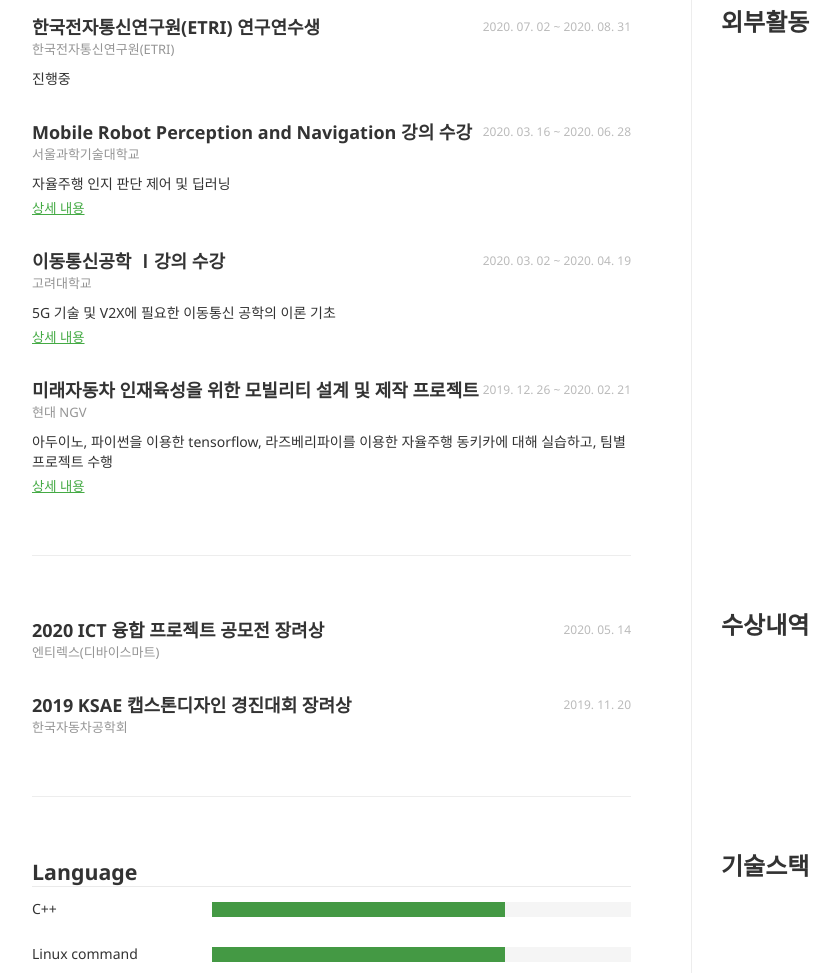
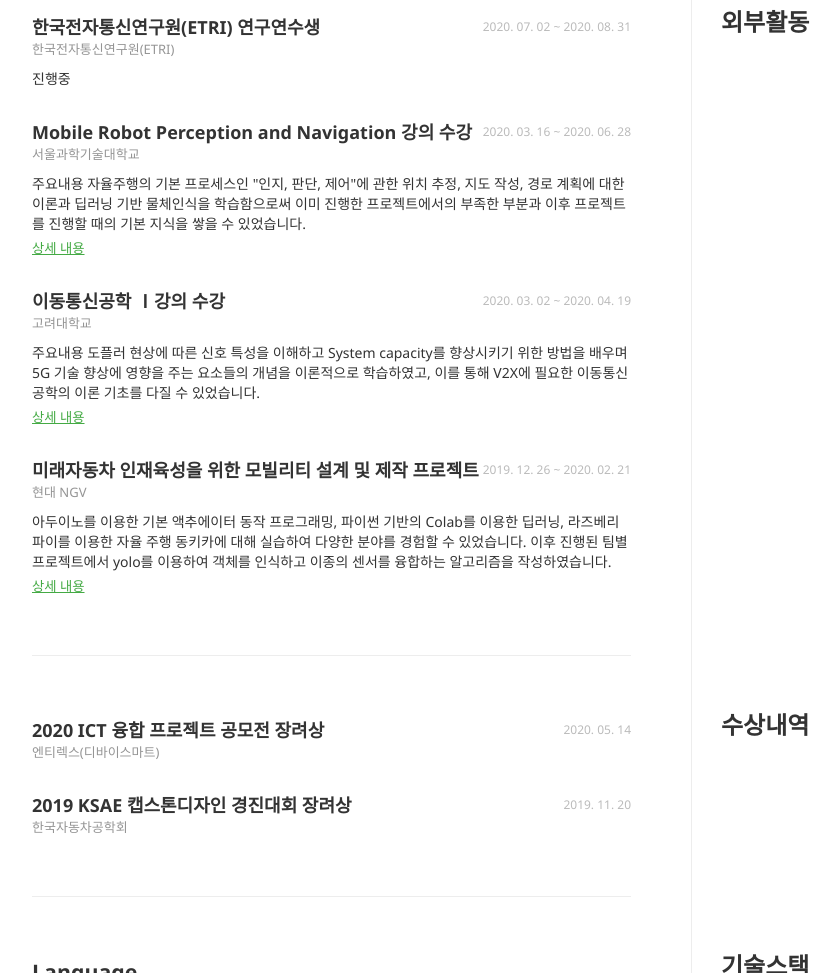
Before and after one commit to HongHeeJung/HongHeeJung.github.io, a plain HTML site: page index.html in a window 1280 px wide. Shown: the part 1649-2622 px from the top of the page, without its empty margins (188-1027 px from the left). Drawn offline with Linux system fonts and the light colour scheme.

Commit message:
Update index.html

```diff
--- a/index.html
+++ b/index.html
@@ -191,7 +191,9 @@
                   <h4 class="organization">서울과학기술대학교</h4>
                   <span class="date">2020. 03. 16 ~ 2020. 06. 28</span>
                   <p class="detail">
-                    자율주행 인지 판단 제어 및 딥러닝
+                    주요내용 자율주행의 기본 프로세스인 "인지, 판단, 제어"에 관한
+                    위치 추정, 지도 작성, 경로 계획에 대한 이론과
+                    딥러닝 기반 물체인식을 학습함으로써 이미 진행한 프로젝트에서의 부족한 부분과 이후 프로젝트를 진행할 때의 기본 지식을 쌓을 수 있었습니다.
                     <a href="https://liveituphj.tistory.com/18" target="_blank">상세 내용</a>
                   </p>
                 </li>
@@ -201,7 +203,10 @@
                   <h4 class="organization">고려대학교</h4>
                   <span class="date">2020. 03. 02 ~ 2020. 04. 19</span>
                   <p class="detail">
-                    5G 기술 및 V2X에 필요한 이동통신 공학의 이론 기초
+                    주요내용 도플러 현상에 따른 신호 특성을 이해하고
+                    System capacity를 향상시키기 위한 방법을 배우며
+                    5G 기술 향상에 영향을 주는 요소들의 개념을 이론적으로 학습하였고,
+                    이를 통해 V2X에 필요한 이동통신 공학의 이론 기초를 다질 수 있었습니다.
                     <a href="https://liveituphj.tistory.com/6" target="_blank">상세 내용</a>
                   </p>
                 </li>
@@ -211,8 +216,10 @@
                   <h4 class="organization">현대 NGV</h4>
                   <span class="date">2019. 12. 26 ~ 2020. 02. 21</span>
                   <p class="detail">
-                    아두이노, 파이썬을 이용한 tensorflow, 라즈베리파이를 이용한 자율주행 동키카에 대해 실습하고,
-                    팀별 프로젝트 수행
+                    아두이노를 이용한 기본 액추에이터 동작 프로그래밍, 파이썬 기반의 Colab를 이용한 딥러닝,
+                    라즈베리 파이를 이용한 자율 주행 동키카에 대해 실습하여 다양한 분야를 경험할 수 있었습니다.
+                    이후 진행된 팀별 프로젝트에서 yolo를 이용하여
+                    객체를 인식하고 이종의 센서를 융합하는 알고리즘을 작성하였습니다.
                     <a href="https://liveituphj.tistory.com/1" target="_blank">상세 내용</a>
                   </p>
                 </li>
```
